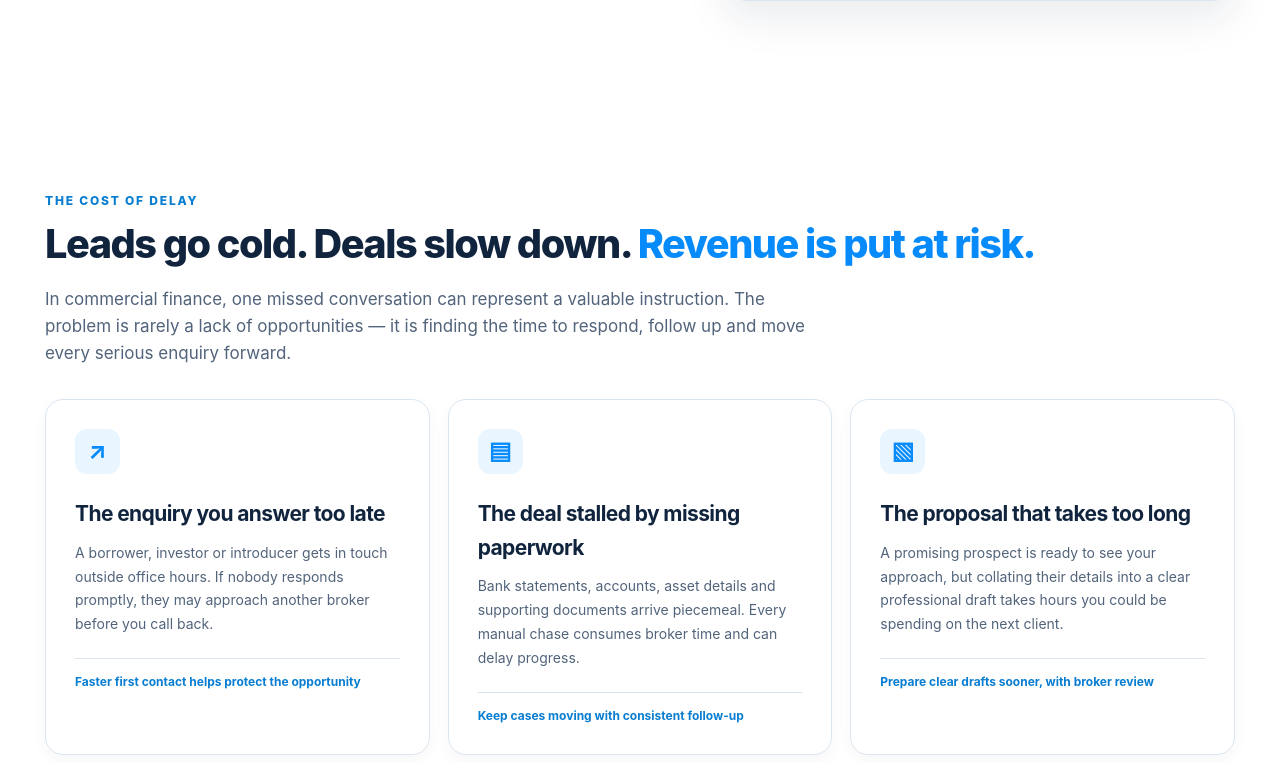
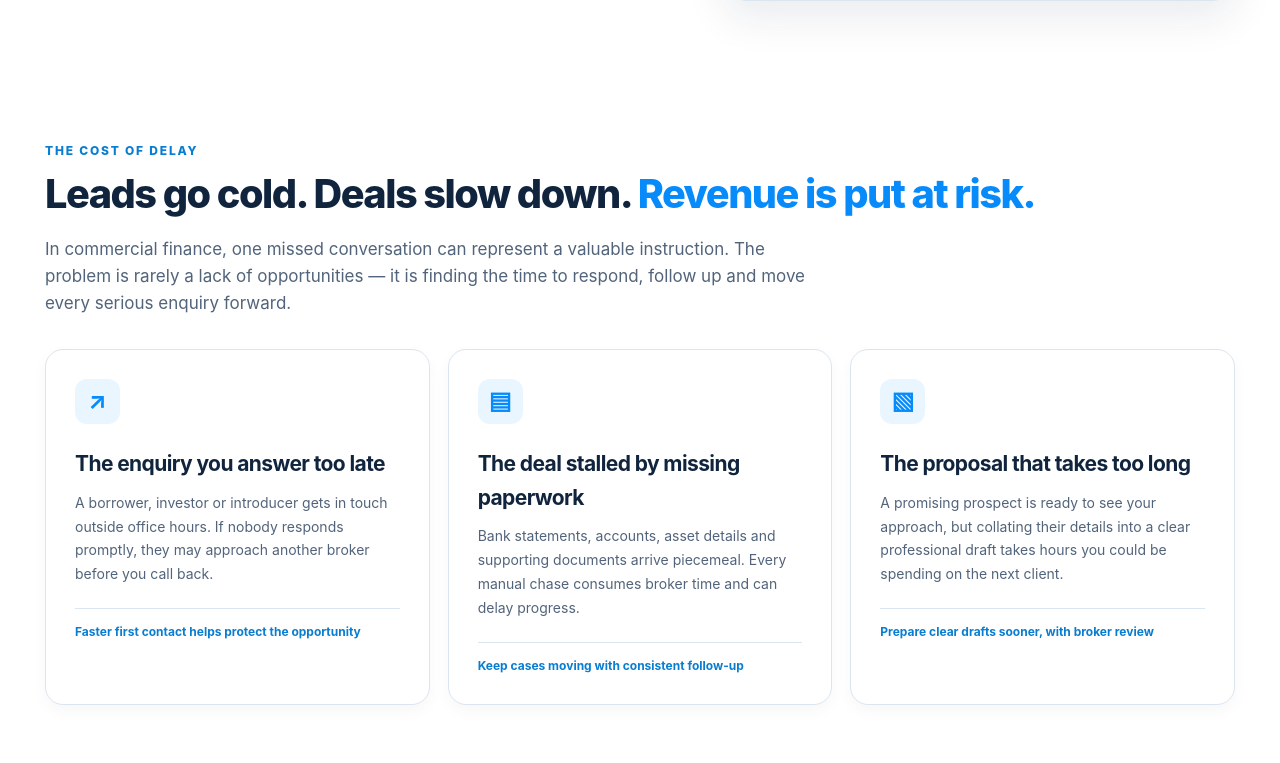
Before and after one commit to 29covv/autoscale-site, a React (Vite) app: page / in a window 1280 px wide. Shown: the part 1777-2540 px from the top of the page. Built offline with nearby package versions, Linux system fonts and the light colour scheme.

Commit message:
Update App.css

```diff
--- a/src/App.css
+++ b/src/App.css
@@ -195,3 +195,29 @@ footer.autoscale-clean-footer {
     padding-top: 36px;
   }
 }
+
+/* AutoScale - consistent spacing across sections */
+
+/* Keep the About section unchanged */
+@media (min-width: 851px) {
+  #problem,
+  #solutions,
+  #how-it-works,
+  #data-protection,
+  #why-autoscale,
+  #book-demo {
+    padding-top: 45px !important;
+  }
+}
+
+/* Slightly more compact spacing on mobile */
+@media (max-width: 850px) {
+  #problem,
+  #solutions,
+  #how-it-works,
+  #data-protection,
+  #why-autoscale,
+  #book-demo {
+    padding-top: 35px !important;
+  }
+}
```
